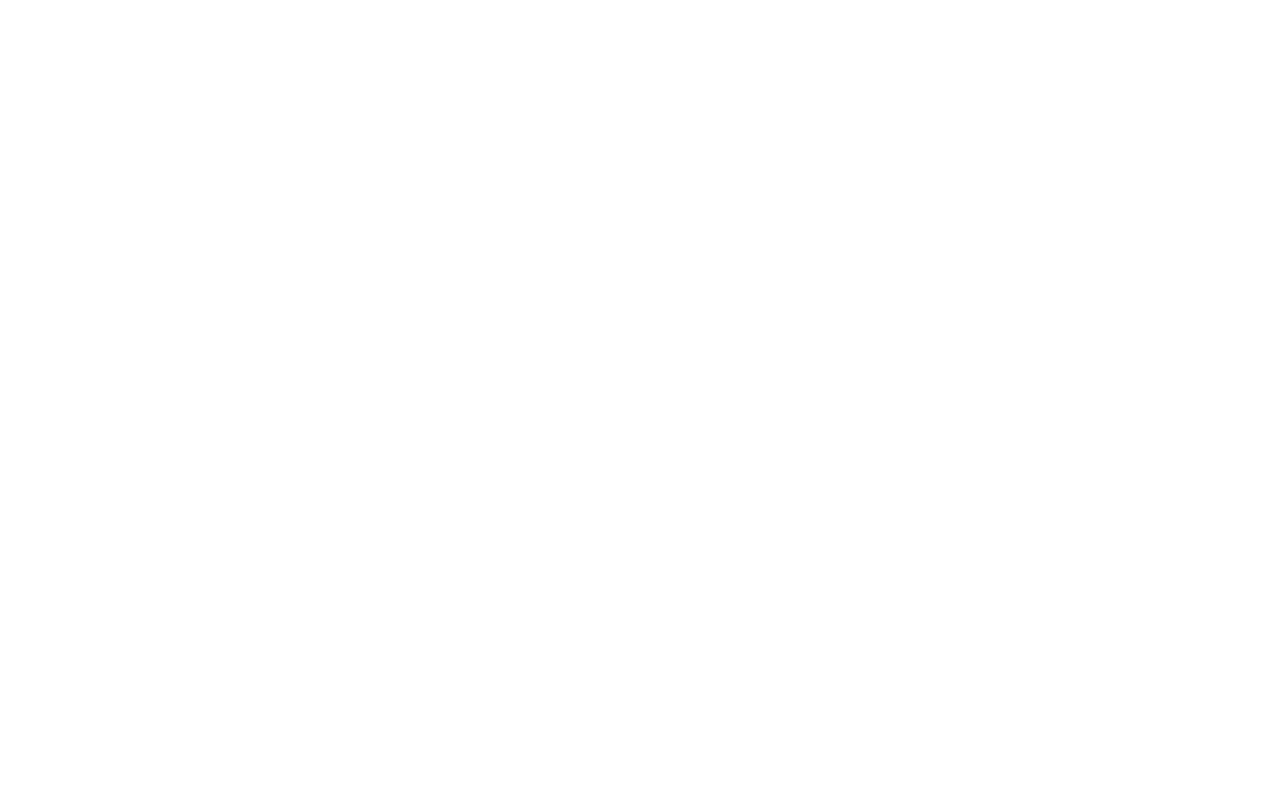
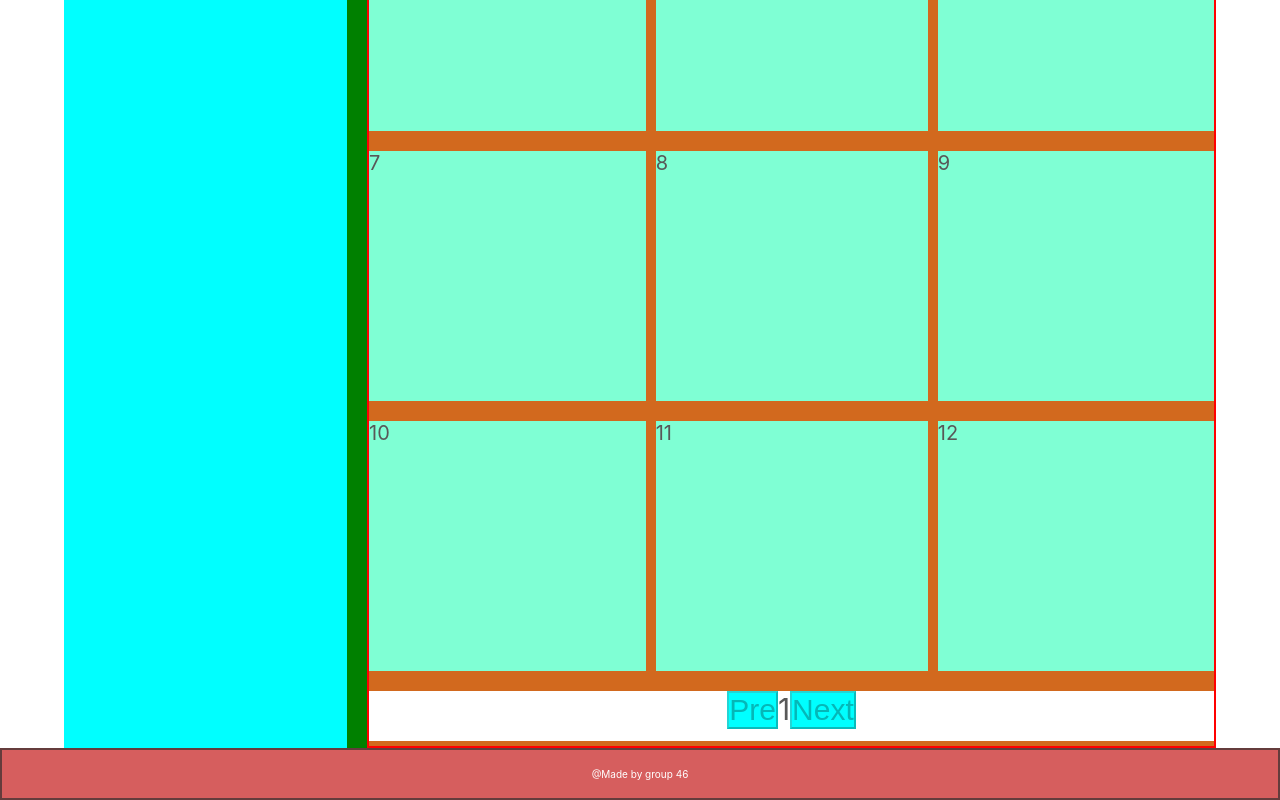
Before and after one commit to Vuz139/CNWEB_46_frontend, a React (Create React App) app: page / in a window 1280 px wide. Shown: the part 489-1289 px from the top of the page. Before the commit the page ends 800 px from the top, so only its background shows below. Built offline with nearby package versions, Linux system fonts and the light colour scheme.

Commit message:
phan luoi san pham o home

```diff
--- a/src/index.js
+++ b/src/index.js
@@ -12,6 +12,7 @@
 import ShoppingCart from "./pages/ShoppingCart";
 import { Provider } from "react-redux";
 import { store } from "./redux/index";
+import Home from "./pages/Home";
 
 const root = ReactDOM.createRoot(document.getElementById("root"));
 root.render(
@@ -24,6 +25,7 @@
 						element={
 							<>
 								<Header />
+								<Home />
 								<App />
 								<Footer />{" "}
 							</>
--- a/src/pages/Home.jsx
+++ b/src/pages/Home.jsx
@@ -0,0 +1,80 @@
+import './home.css';
+import { useState } from 'react';
+import React from 'react';
+function Home() {
+    const [currentPage, setCurrentPage] = useState(1);
+
+  // Hàm xử lý sự kiện khi chuyển trang
+  const handlePageChange = (pageNumber) => {
+    setCurrentPage(pageNumber);
+  };
+
+  // Dữ liệu các item trong grid
+  const gridData = [
+    { id: 1, content: 'Item 1' },
+    { id: 2, content: 'Item 2' },
+    { id: 3, content: 'Item 3' },
+    // ...
+  ];
+
+  // Số item hiển thị trên mỗi trang
+  const itemsPerPage = 12;
+
+  // Tính toán chỉ số bắt đầu và chỉ số kết thúc của các item trong trang hiện tại
+  const startIndex = (currentPage - 1) * itemsPerPage;
+  const endIndex = startIndex + itemsPerPage;
+
+  // Lấy các item trong trang hiện tại
+  const currentPageItems = gridData.slice(startIndex, endIndex);
+    return (
+        <div className="gird_contain">
+            <div className="menu">
+                day la menu
+            </div>
+
+            <div className="main">
+                <div className="item">1</div>
+                <div className="item">2</div>
+                <div className="item">3</div>
+                <div className="item">4</div>
+                <div className="item">5</div>
+                <div className="item">6</div>
+                <div className="item">7</div>
+                <div className="item">8</div>
+                <div className="item">9</div>
+                <div className="item">10</div>
+                <div className="item">11</div>
+                <div className="item">12</div>
+                {/* {currentPage.map(
+                    (item) => {
+                        return (
+                            <div className='item'>
+
+                            </div>
+                        )
+                    }
+                )} */}
+                {/* Hiển thị chuyển trang */}
+                <div className="pagination">
+                    <button className='chuyen_trang'
+                        onClick={() => handlePageChange(currentPage - 1)}
+                        disabled={currentPage === 1}
+                    >
+                        Pre
+                    </button>
+                    <span>{currentPage}</span>
+                    <button className='chuyen_trang'
+                        onClick={() => handlePageChange(currentPage + 1)}
+                        disabled={endIndex >= gridData.length}
+                    >
+                        Next
+                    </button>
+                </div>
+            </div>
+
+        </div>
+    )
+
+
+}
+export default Home
--- a/src/pages/auth/all_login/Login.jsx
+++ b/src/pages/auth/all_login/Login.jsx
@@ -44,7 +44,7 @@
 				<div className="w3l_form align-self">
 				  <div className="left_grid_info">
 					<img
-					  src="images/1.png"
+					  src="./sign.png"
 					  alt=""
 					  className="img-fluid"
 					/>
--- /dev/null
+++ b/src/pages/home.css
@@ -0,0 +1,92 @@
+*{
+    box-sizing: border-box;
+    margin: 0;
+    padding: 0;
+
+}
+.gird_contain{
+    display: grid;
+    grid-template-columns: 25% calc(75% - 10px);
+    width: 90%;
+    max-width: 1200px;
+    background-color: green;
+    margin: 0 auto;
+    gap : 10px;
+    /* min-height: 150rem; */
+}
+.menu{
+    display: grid;
+    background-color: aqua;
+    min-height: 70rem;
+    font-size: 2rem;
+    margin-right: 5px;
+}
+
+
+
+
+
+.main{
+    display: grid;
+    grid-template-columns: repeat(4, auto);
+    gap : 8px;
+    background-color: chocolate;
+    font-size: 2rem;
+    margin-left:5px;
+    border: red 2px solid;
+    padding-top: 8px;
+    gap: 20px 10px;
+
+}
+.item{
+    display: block;
+    height: 25rem;
+    background-color: aquamarine;
+}
+
+
+.pagination{
+
+    display: block;
+    background-color: white;
+    grid-column: 1/5;
+    margin-bottom: 5px;
+    height: 5rem;
+    text-align: center;
+    font-size: 30px;
+}
+.chuyen_trang {
+    background-color: aqua;
+    display: inline-block;
+    font-size: 30px;
+    border-radius: 0;
+}
+.chuyen_trang:hover{
+    box-shadow: 1px black;
+
+}
+@media  (min-width: 880px) and (max-width:1400px) {
+    .main{
+        display: grid;
+        grid-template-columns: repeat(3,auto);
+    }
+    .pagination{
+        grid-column: 1/4;
+    }
+}
+@media (max-width: 879px) {
+    .menu{
+        display: none;
+    }
+    .gird_contain{
+        display: grid;
+        grid-template-columns: auto;
+    }
+    .main{
+        display: grid;
+        grid-template-columns: repeat(2,auto);
+    }
+    .pagination{
+        grid-column: 1/3;
+    }
+}
```
Also changed, not shown: src/pages/auth/all_login/sign.png (renamed from src/pages/auth/all_login/1.png).
